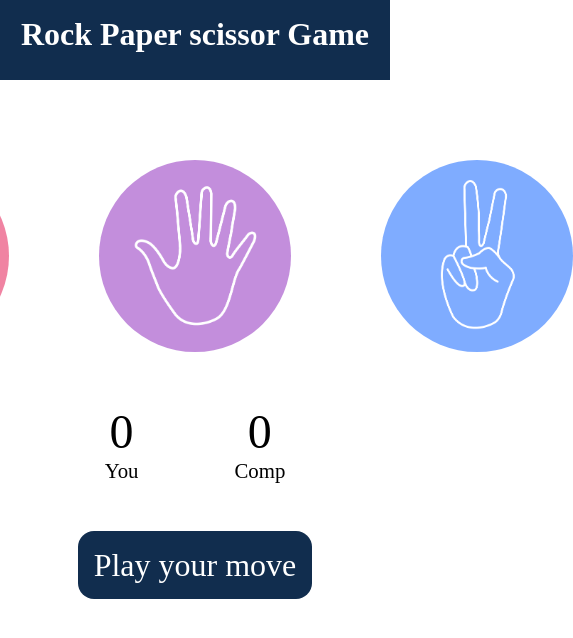
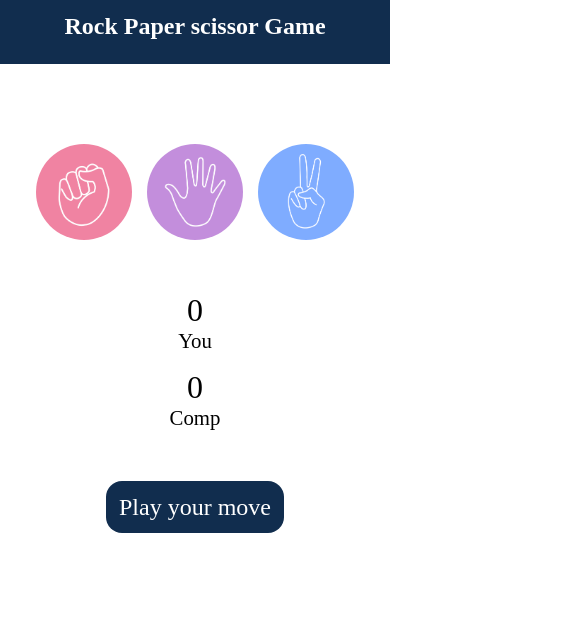
Before and after one commit to vishwajeet003/Stone-Paper-Scissor, a plain HTML site: page index.html in a window 390 px wide. Shown: the whole page, 573 px wide, since content can reach past the window. Drawn offline with Linux system fonts and the light colour scheme.

Commit message:
resonsive added

```diff
--- a/style.css
+++ b/style.css
@@ -67,3 +67,41 @@ img:hover {
   padding: 1rem;
   border-radius: 1rem;
 }
+@media (max-width: 768px) {
+  h1 {
+    font-size: 1.5rem;
+    height: 4rem;
+    padding-top: 0.8rem;
+  }
+
+  img {
+    height: 8rem;
+    width: 8rem;
+  }
+
+  .score-board {
+    flex-direction: column;
+    gap: 1rem;
+  }
+
+  #msg {
+    font-size: 1.5rem;
+    padding: 0.8rem;
+  }
+}
+
+@media (max-width: 480px) {
+  img {
+    height: 6rem;
+    width: 6rem;
+  }
+
+  #user-count,
+  #computer-count {
+    font-size: 2rem;
+  }
+
+  .main-container {
+    gap: 15px;
+  }
+}
```
